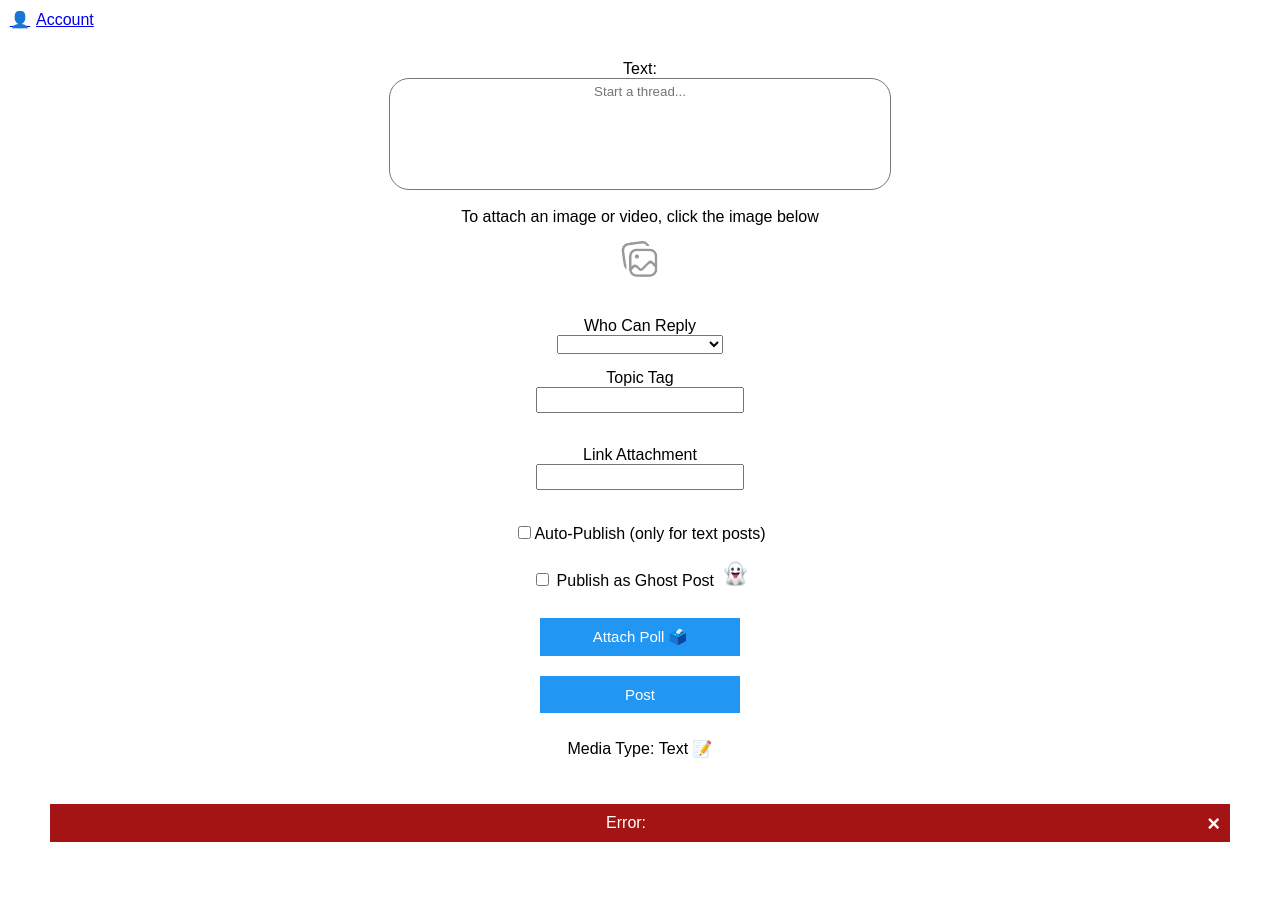
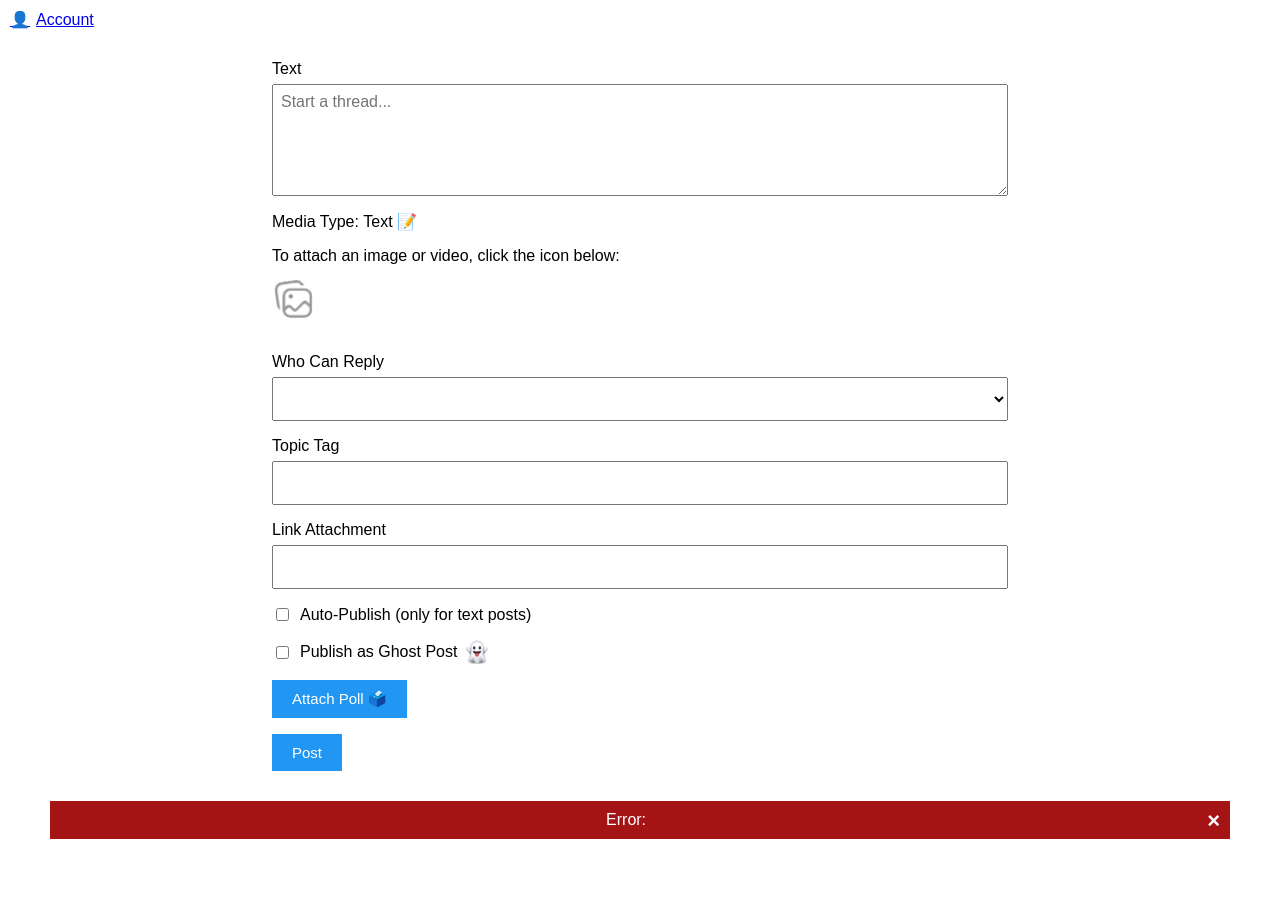
Before and after one commit to fbsamples/threads_api, a Node project: template views/upload.pug in a window 1280 px wide. After the commit the page ends 839 px from the top, so only its background shows below. Run offline with Node 20 templates, Linux system fonts and the light colour scheme; the template is opened without the code that fills it, so the values that code supplies are empty.

Commit message:
Improve the Upload Form Layout
Give attachment fields more room and stack them on narrow screens. Preserve the existing publishing context and attachment controls.

```diff
--- /dev/null
+++ b/public/css/upload.css
@@ -0,0 +1,141 @@
+/*
+//  Copyright (c) Meta Platforms, Inc. and affiliates.
+//  All rights reserved.
+//  This source code is licensed under the license found in the
+//  LICENSE file in the root directory of this source tree.
+*/
+.upload-form {
+    width: 100%;
+    max-width: 46rem;
+    margin: 1.5rem auto;
+    gap: 1rem;
+    align-items: stretch;
+    text-align: left;
+}
+
+.upload-reply-context {
+    color: #555;
+    overflow-wrap: anywhere;
+}
+
+.upload-form .upload-field,
+.upload-form .upload-field > label {
+    display: block;
+    text-align: left;
+}
+
+.upload-form .upload-field > input,
+.upload-form .upload-field > select,
+.upload-form .upload-field > textarea {
+    box-sizing: border-box;
+    display: block;
+    width: 100%;
+    max-width: 100%;
+    min-width: 0;
+    min-height: 2.75rem;
+    height: auto;
+    margin-top: 0.375rem;
+    padding: 0.5rem;
+    font: inherit;
+}
+
+.upload-form .upload-field > textarea {
+    min-height: 7rem;
+    overflow: auto;
+    resize: vertical;
+}
+
+.upload-form .upload-attachment-hint {
+    margin: 0;
+}
+
+.upload-form #attachments-button {
+    display: block;
+    width: 2.75rem;
+    height: 2.75rem;
+    object-fit: contain;
+    cursor: pointer;
+}
+
+.upload-form .attachment-controls {
+    width: 100%;
+    height: auto;
+    margin-top: 0.75rem;
+    cursor: auto;
+}
+
+.upload-form #attachments-list {
+    display: grid;
+    gap: 0.75rem;
+}
+
+.upload-form .attachment-item {
+    display: grid;
+    grid-template-columns: minmax(6rem, 1fr) minmax(0, 4fr) auto;
+    align-items: end;
+    gap: 0.75rem;
+    padding: 0.75rem;
+    border: 1px solid #bbb;
+    border-radius: 0.5rem;
+}
+
+.upload-form .upload-attachment-alt {
+    grid-column: 1 / -1;
+}
+
+.upload-form .attachment-item > .delete {
+    grid-column: 3;
+    grid-row: 1;
+    display: grid;
+    min-width: 2.75rem;
+    min-height: 2.75rem;
+    place-items: center;
+    cursor: pointer;
+}
+
+.upload-form .spoiler-media-control {
+    display: none;
+}
+
+.upload-form .upload-checkbox {
+    display: flex;
+    align-items: center;
+    gap: 0.5rem;
+    text-align: left;
+}
+
+.upload-form #ghost-post-img {
+    width: 1.5rem;
+    height: 1.5rem;
+}
+
+.upload-form .poll-attachment-option {
+    margin-top: 0.75rem;
+}
+
+.upload-form #poll-attachment-button,
+.upload-form #submit {
+    width: max-content;
+    max-width: 100%;
+    margin: 0;
+}
+
+.upload-form .upload-quote {
+    overflow-wrap: anywhere;
+}
+
+.upload-form #media-type-explanation {
+    margin: 0;
+}
+
+@media (max-width: 40rem) {
+    .upload-form .attachment-item {
+        grid-template-columns: minmax(0, 1fr);
+    }
+
+    .upload-form .attachment-item > .delete {
+        grid-column: 1;
+        grid-row: auto;
+        justify-self: end;
+    }
+}
--- a/views/upload.pug
+++ b/views/upload.pug
@@ -1,164 +1,84 @@
 extends layout_with_account
 
+block head
+    meta(name='viewport' content='width=device-width, initial-scale=1')
+    link(rel='stylesheet' href='/css/upload.css')
+
 block content
-    style(type="text/css").
-        div.attachments-area {
-            display: flex;
-            justify-content: center;
-            align-items: center;
-            flex-direction: column;
-        }
-        div.attachment-controls {
-            height: 100%;
-            display: flex;
-            flex-direction: row;
-            justify-content: center;
-        }
-        div.attachment-item {
-            display: flex;
-            flex-direction: row;
-            justify-content: center;
-            margin-bottom: 12px;
-        }
-        div.attachment-item-details {
-            display: flex;
-            flex-direction: column;
-        }
-        div.attachment-item-type-and-url {
-            display: flex;
-            flex-direction: row;
-        }
-        textarea::placeholder {
-            text-align: center;
-            line-height: 15px;
-        }
-        textarea {
-            text-align: center;
-            padding: 5px 0;
-            border-radius: 20px;
-            height: 100px;
-        }
-        img {
-            margin-bottom: 15px;
-        }
-        #reply-control {
-            margin-bottom: 15px;
-        }
-        #topic-tag {
-            width: 200px;
-            margin-bottom: 15px;
-        }
-        #link-attachment {
-            width: 200px;
-            margin-bottom: 15px;
-        }
-        #quote-post-id {
-            width: 200px;
-        }
-        .spoiler-media-control {
-            display: none;
-        }
-        .ghost-post-media-control {
-            display: flex;
-            flex-direction: row;
-            align-items: center;
-        }
-        #ghost-post-img{
-            width: 25px;
-            height: 25px;
-            margin-bottom: 0;
-        }
-
     if (replyToId !== undefined)
-        p(style='color: gray')
+        p.upload-reply-context
             if typeof replyToId === 'string' && /^[1-9]\d*$/.test(replyToId)
                 | Replying to #[a(href=`/threads/${replyToId}`) post #{replyToId}]
             else
                 | Replying to #{replyToId}
 
     if quotePostId
-        p(style='color: gray')
+        p.upload-reply-context
             if typeof quotePostId === 'string' && /^[1-9]\d*$/.test(quotePostId)
                 | Quoting #[a(href=`/threads/${quotePostId}`) post #{quotePostId}]
             else
                 | Quoting #{quotePostId}
 
-    form(action='/upload' id='form' method='POST')
-        label(for='text')
-        | Text:
-        textarea(placeholder='Start a thread...' id='text' name='text' autocomplete='off')
-        br
+    form(action='/upload' id='form' method='POST' class='upload-form')
+        div.upload-field
+            label(for='text') Text
+            textarea(placeholder='Start a thread...' id='text' name='text' autocomplete='off')
+
+        p#media-type-explanation Media Type: #[span#media-type]
         div.attach-image-media-control
-            | To attach an image or video, click the image below
+            p.upload-attachment-hint To attach an image or video, click the icon below:
             div.attachments-area
-                img#attachments-button(src='/img/attachment.png')
+                img#attachments-button(src='/img/attachment.png' alt='Attach an Image or Video')
                 div.attachment-controls
                     div#attachments-list.attachments
             div.spoiler-media-control
-                label(for='spoilerMedia')
-                |   Mark Media as Spoiler &nbsp;&nbsp;
-                input(type='checkbox' name='spoilerMedia' value='true')
-            br
+                label.upload-checkbox
+                    input(type='checkbox' name='spoilerMedia' value='true')
+                    | Mark Media as Spoiler
 
-        div.reply-options-media-control
-            label(for="reply-control") Who Can Reply
-            br
-            select#reply-control(name='replyControl' hint="Reply Control")
-                option(value="" selected)
-                option(value="everyone") Everyone
-                option(value="accounts_you_follow") Accounts You Follow
-                option(value="mentioned_only") Mentioned Only
-                option(value="parent_post_author_only") Parent Post Author Only
-                option(value="followers_only") Followers Only
+        div.reply-options-media-control.upload-field
+            label(for='reply-control') Who Can Reply
+            select#reply-control(name='replyControl' hint='Reply Control')
+                option(value='' selected)
+                option(value='everyone') Everyone
+                option(value='accounts_you_follow') Accounts You Follow
+                option(value='mentioned_only') Mentioned Only
+                option(value='parent_post_author_only') Parent Post Author Only
+                option(value='followers_only') Followers Only
 
-        div.topic-tag-media-control
-            label(for='topicTag')
-            |   Topic Tag
-            br
+        div.topic-tag-media-control.upload-field
+            label(for='topic-tag') Topic Tag
             input#topic-tag(type='text' name='topicTag' value='' maxlength='50')
-        br
 
-        div.link-attachment-media-control
-            label(for='linkAttachment')
-            |   Link Attachment
-            br
+        div.link-attachment-media-control.upload-field
+            label(for='link-attachment') Link Attachment
             input#link-attachment(type='text' name='linkAttachment' value='')
-        br
+
         div.auto-publish-text-media-control
-            label(for="autoPublishText")
-            input(type="checkbox" name="autoPublishText" id="autoPublishText")
-            | Auto-Publish (only for text posts)
-            br
+            label.upload-checkbox(for='autoPublishText')
+                input(type='checkbox' name='autoPublishText' id='autoPublishText')
+                | Auto-Publish (only for text posts)
 
-        br
         div.ghost-post-media-control
-            input(type='checkbox' name='ghostPostMedia' value='true')
-            label(for='ghostPostMedia')
-            |   Publish as Ghost Post &nbsp;
-            img#ghost-post-img(src='/img/ghost_post.png')
-        br
+            label.upload-checkbox
+                input(type='checkbox' name='ghostPostMedia' value='true')
+                | Publish as Ghost Post
+                img#ghost-post-img(src='/img/ghost_post.png' alt='')
 
-        div.poll-attachment-media-control
+        div.poll-attachment-media-control.upload-poll
             button#poll-attachment-button(type='button' name='pollAttachment') Attach Poll 🗳️
             div#poll-attachment-options(style='display:none')
-                div.poll-attachment-option
-                    label(for='pollOptionA')
-                    | Option A &nbsp;&nbsp;
+                label.upload-field.poll-attachment-option
+                    | Option A
                     input(type='text' name='pollOptionA' autocomplete='off')
-
-                div.poll-attachment-option
-                    label(for='pollOptionB')
-                    | Option B &nbsp;&nbsp;
+                label.upload-field.poll-attachment-option
+                    | Option B
                     input(type='text' name='pollOptionB' autocomplete='off')
-
-                div.poll-attachment-option
-                    label(for='pollOptionC')
-                    | Option C &nbsp;&nbsp;
+                label.upload-field.poll-attachment-option
+                    | Option C
                     input(type='text' name='pollOptionC' autocomplete='off')
-
-                div.poll-attachment-option
-                    label(for='pollOptionD')
-                    | Option D &nbsp;&nbsp;
+                label.upload-field.poll-attachment-option
+                    | Option D
                     input(type='text' name='pollOptionD' autocomplete='off')
 
         if quotePostId
@@ -167,29 +87,21 @@ block content
         input(type='hidden' name='replyToId' value=replyToId)
         input.threads-button(type='submit' id='submit' value='Post')
 
-        p#media-type-explanation Media Type:&nbsp;
-            span#media-type
-
     script#attachment-template(type='text/template')
         div.attachment-item
-            div.attachment-item-details
-                div.attachment-item-type-and-url
-                    label(for='attachmentType')
-                    | Type &nbsp;&nbsp;
-                    select(name='attachmentType[]')
-                        option(value='Image') Image
-                        option(value='Video') Video
-                    label(for='attachmentUrl')
-                    | URL &nbsp;&nbsp;
-                    input(type='text' name='attachmentUrl[]' autocomplete='off')
-                div.attachment-item-alt-text
-                    label(for='attachmentAltText')
-                    |   Alt Text &nbsp;&nbsp;
-                    input(type='text' name='attachmentAltText[]' value='')
-
-            // The parent of this node will be removed from the DOM
-            span.delete ❌
-            br
+            label.upload-field
+                | Type
+                select(name='attachmentType[]')
+                    option(value='Image') Image
+                    option(value='Video') Video
+            label.upload-field
+                | URL
+                input(type='text' name='attachmentUrl[]' autocomplete='off')
+            label.upload-field.upload-attachment-alt
+                | Alt Text
+                input(type='text' name='attachmentAltText[]' value='')
+            //- Keep the remove control directly inside the cloned item.
+            span.delete(title='Remove Attachment') ❌
 
 block scripts
     script(src='/scripts/form.js' type='text/javascript')
```
Also changed, not shown: test/attachment-controls.test.js (+1 -1 lines), test/publishing-context.test.js (+5 -1 lines), test/upload-form-layout.test.js (added, +237 -0 lines).
